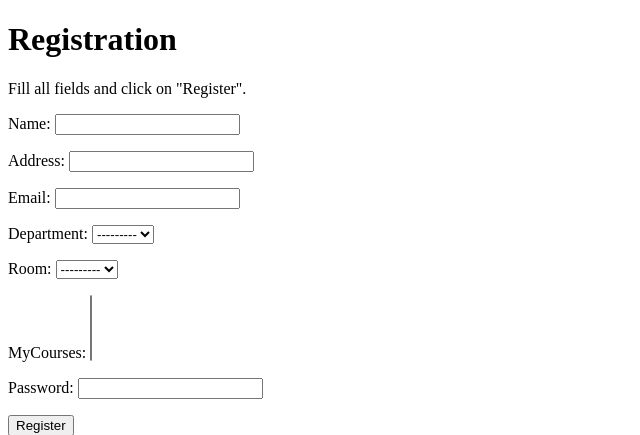
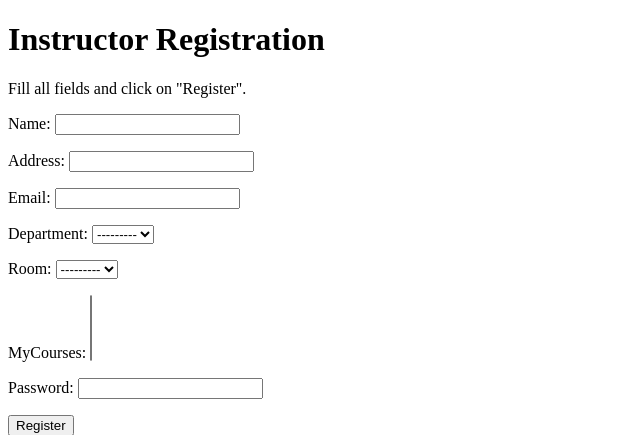
Before and after one commit to wmak/Lethargic-Development, a Django app: page /registration/1/ in a window 1280 px wide. Shown: the top 435 px of the page, without its empty margins (0-640 px from the left). Run offline with Django 3.2, Linux system fonts and the light colour scheme; data that the repository does not hold is empty.

Commit message:
Adjusting title.

```diff
--- a/CMSReScheduler/CMSReScheduler/templates/registration.html
+++ b/CMSReScheduler/CMSReScheduler/templates/registration.html
@@ -2,12 +2,12 @@
 <html>
         <head>
                 <meta charset="utf-8">
-                <title>Registration</title>
+                <title>Instructor Registration</title>
         </head>
 
         <body>
                 <h1>
-                        Registration
+                        Instructor Registration
                 </h1>
 
                 <p>
```
